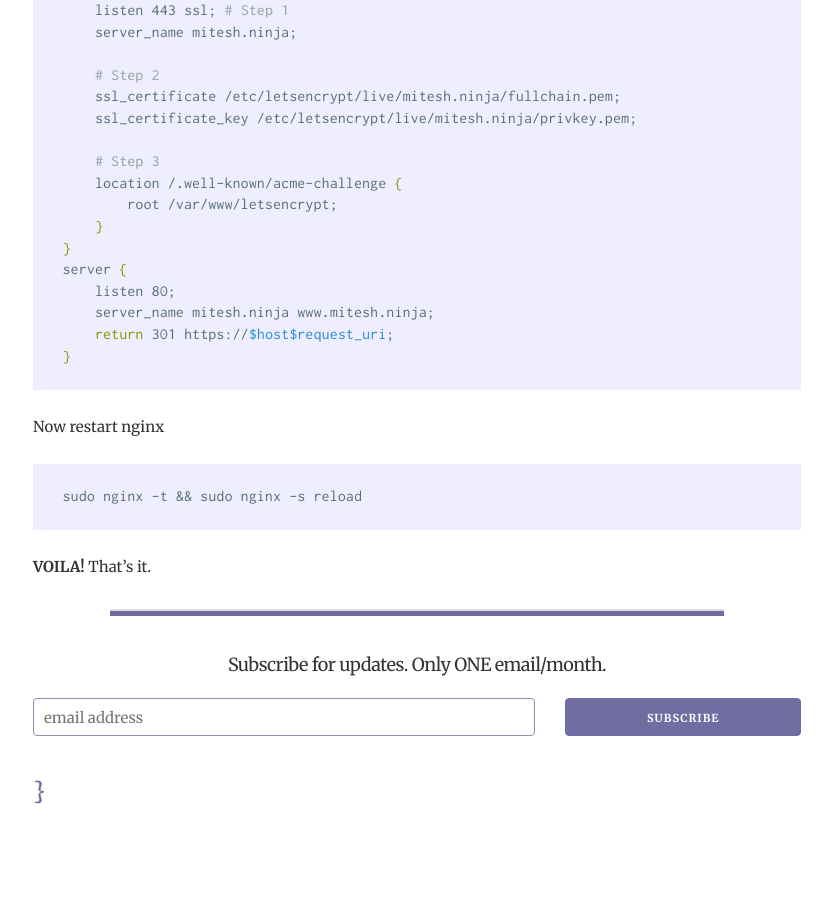
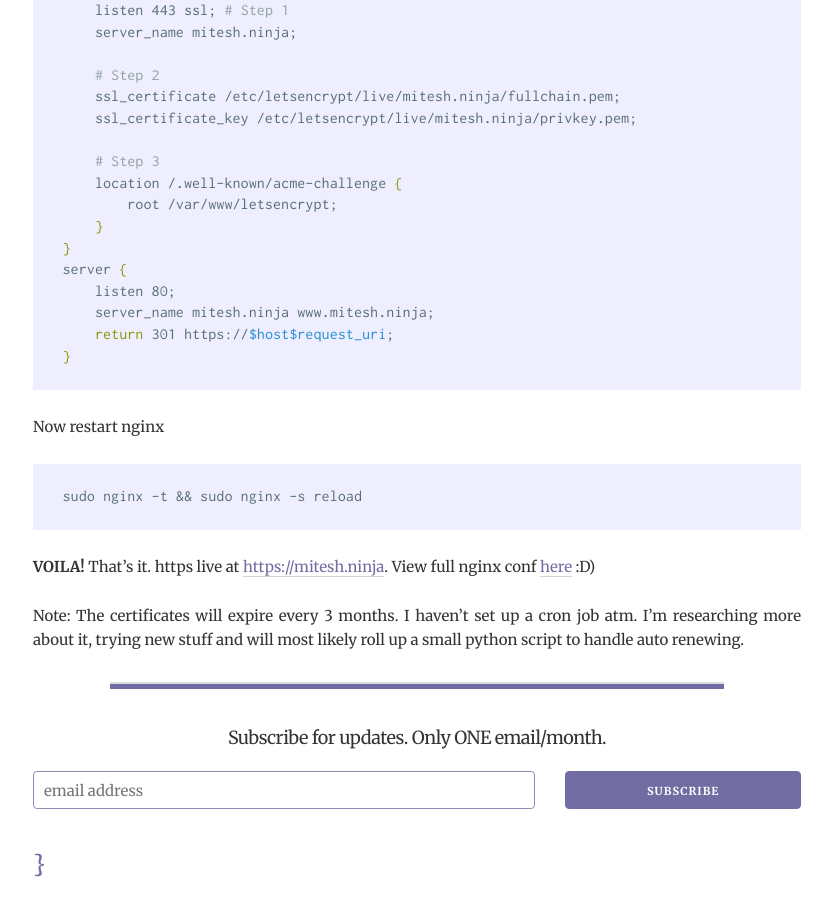
Before and after one commit to Computableverse/computableverse.github.io, a Jekyll site: the page built from _posts/2016-06-12-implement-https-using-ssl-tls-free-fast.md, in a window 1280 px wide and 900 px high, scrolled down 2448 px. Shown: the whole window, without its empty margins (223-1055 px from the left). Built offline with Jekyll 4.4.1, drawn with Linux system fonts in a browser that asks for light colours; comment, search, counter and statistics services are not loaded; before the commit the page ends 3275 px from its top, so only the background shows below that.

Commit message:
added some notes to https ssl post

```diff
--- a/_posts/2016-06-12-implement-https-using-ssl-tls-free-fast.md
+++ b/_posts/2016-06-12-implement-https-using-ssl-tls-free-fast.md
@@ -118,4 +118,6 @@ Now restart nginx
     sudo nginx -t && sudo nginx -s reload
 
 
-**VOILA!** That's it.
+**VOILA!** That's it. https live at [https://mitesh.ninja](https://mitesh.ninja). View full nginx conf [here](https://github.com/MiteshNinja/mitesh.ninja/blob/master/conf/mitesh.ninja.conf) :D)
+
+Note: The certificates will expire every 3 months. I haven't set up a cron job atm. I'm researching more about it, trying new stuff and will most likely roll up a small python script to handle auto renewing.
```
